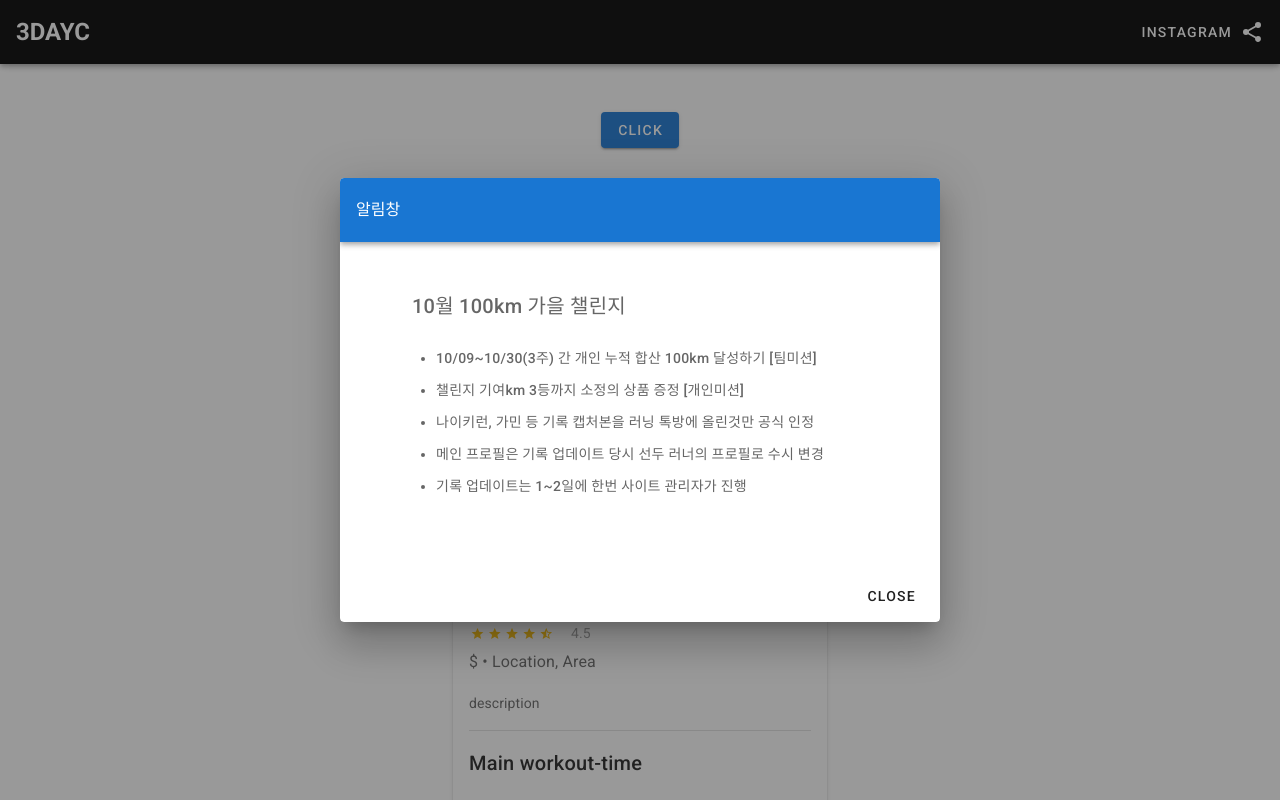
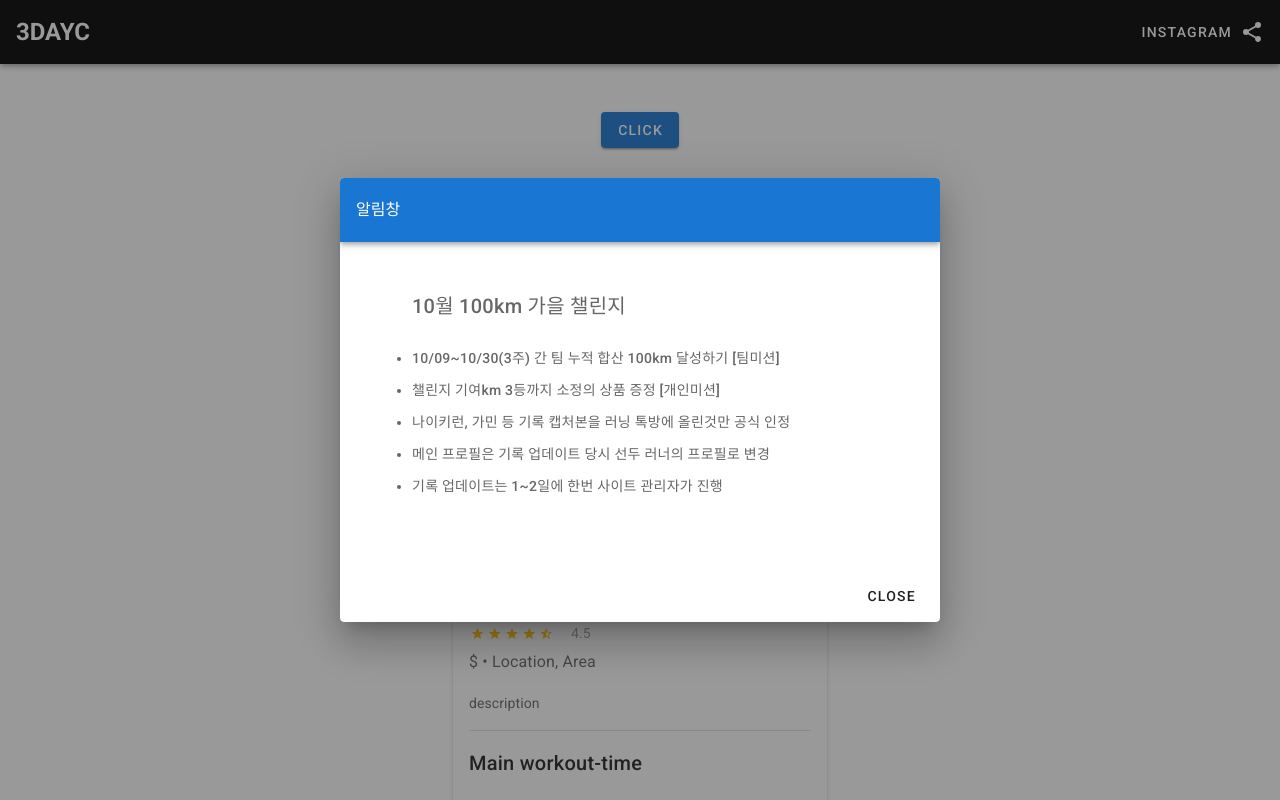
Before and after one commit to 3dayc/vue-running, a Vue app: page / in a window 1280 px wide. Both pictures are taken after a click on the button "CLICK". Shown: the top 800 px of the page. Built offline with nearby package versions, Linux system fonts and the light colour scheme.

Commit message:
props, v-for 추가

```diff
--- a/src/App.vue
+++ b/src/App.vue
@@ -7,19 +7,14 @@
 
       <v-spacer></v-spacer>
 
-      <v-btn
-        href="https://www.instagram.com/3dayc/"
-        target="_blank"
-        text
-        style="padding:0"
-      >
+      <v-btn :href="link.instagram" target="_blank" text style="padding:0">
         <span class="mr-2">INSTAGRAM</span>
         <v-icon>{{ icons.mdiShareVariant }}</v-icon>
       </v-btn>
     </v-app-bar>
 
     <v-main>
-      <Modal />
+      <Modal openText="Click" closeText="close" />
       <Card />
       <Progress />
       <List />
@@ -48,6 +43,9 @@ export default {
     icons: {
       mdiShareVariant,
     },
+    link: {
+      instagram: "https://www.instagram.com/3dayc/",
+    },
   }),
 };
 </script>
--- a/src/components/Modal.vue
+++ b/src/components/Modal.vue
@@ -24,7 +24,7 @@
     <v-col cols="auto">
       <v-dialog transition="dialog-top-transition" max-width="600">
         <template v-slot:activator="{ on, attrs }">
-          <v-btn color="primary" v-bind="attrs" v-on="on">Click</v-btn>
+          <v-btn color="primary" v-bind="attrs" v-on="on">{{ openText }}</v-btn>
         </template>
         <template v-slot:default="dialog">
           <v-card>
@@ -32,25 +32,15 @@
             <v-card-text>
               <div class="text-h6 pa-12">
                 10월 100km 가을 챌린지<br />
-                <ul style="font-size:14px; margin-top:20px">
-                  <li>
-                    10/09~10/30(3주) 간 개인 누적 합산 100km 달성하기 [팀미션]
+                <ul style="font-size:14px; margin-top:20px; padding-left:0">
+                  <li v-for="(item, i) in contentText" :key="i">
+                    {{ item }}
                   </li>
-                  <li>챌린지 기여km 3등까지 소정의 상품 증정 [개인미션]</li>
-                  <li>
-                    나이키런, 가민 등 기록 캡처본을 러닝 톡방에 올린것만 공식
-                    인정
-                  </li>
-                  <li>
-                    메인 프로필은 기록 업데이트 당시 선두 러너의 프로필로 수시
-                    변경
-                  </li>
-                  <li>기록 업데이트는 1~2일에 한번 사이트 관리자가 진행</li>
                 </ul>
               </div>
             </v-card-text>
             <v-card-actions class="justify-end">
-              <v-btn text @click="dialog.value = false">Close</v-btn>
+              <v-btn text @click="dialog.value = false">{{ closeText }}</v-btn>
             </v-card-actions>
           </v-card>
         </template>
@@ -58,3 +48,19 @@
     </v-col>
   </v-row>
 </template>
+
+<script>
+export default {
+  props: ["openText", "closeText"],
+
+  data: () => ({
+    contentText: [
+      "10/09~10/30(3주) 간 팀 누적 합산 100km 달성하기 [팀미션]",
+      "챌린지 기여km 3등까지 소정의 상품 증정 [개인미션]",
+      "나이키런, 가민 등 기록 캡처본을 러닝 톡방에 올린것만 공식 인정",
+      "메인 프로필은 기록 업데이트 당시 선두 러너의 프로필로 변경",
+      "기록 업데이트는 1~2일에 한번 사이트 관리자가 진행",
+    ],
+  }),
+};
+</script>
```
